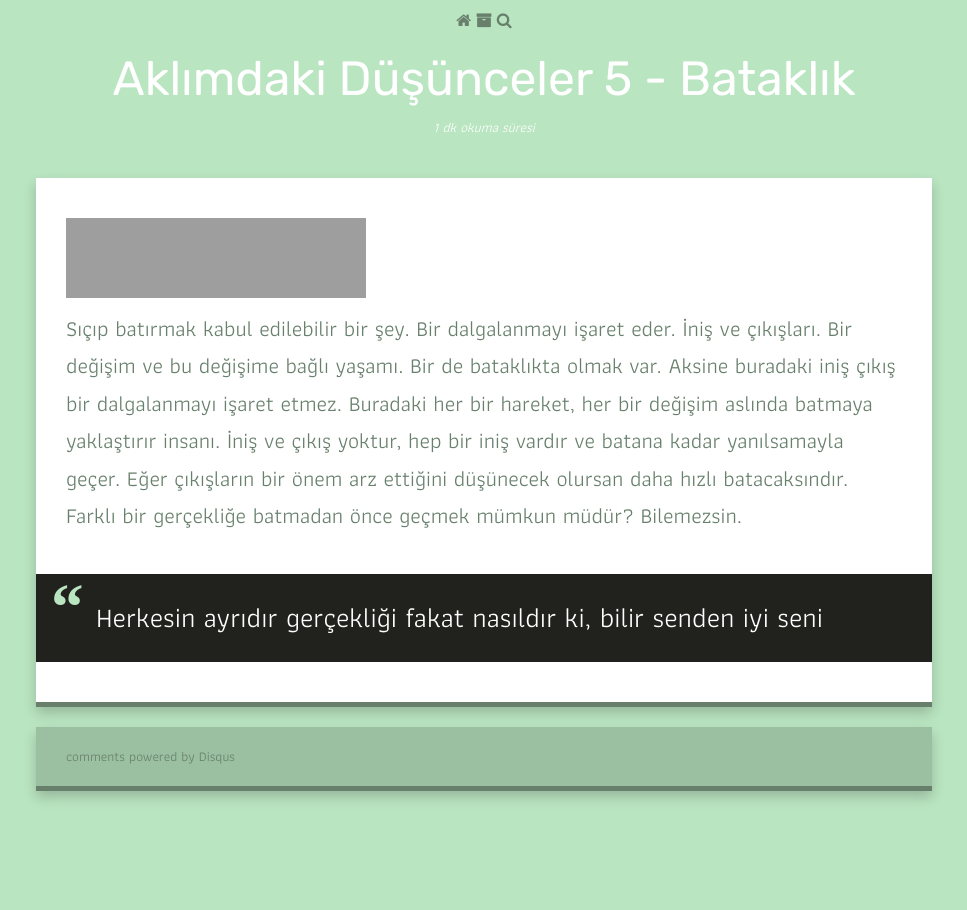
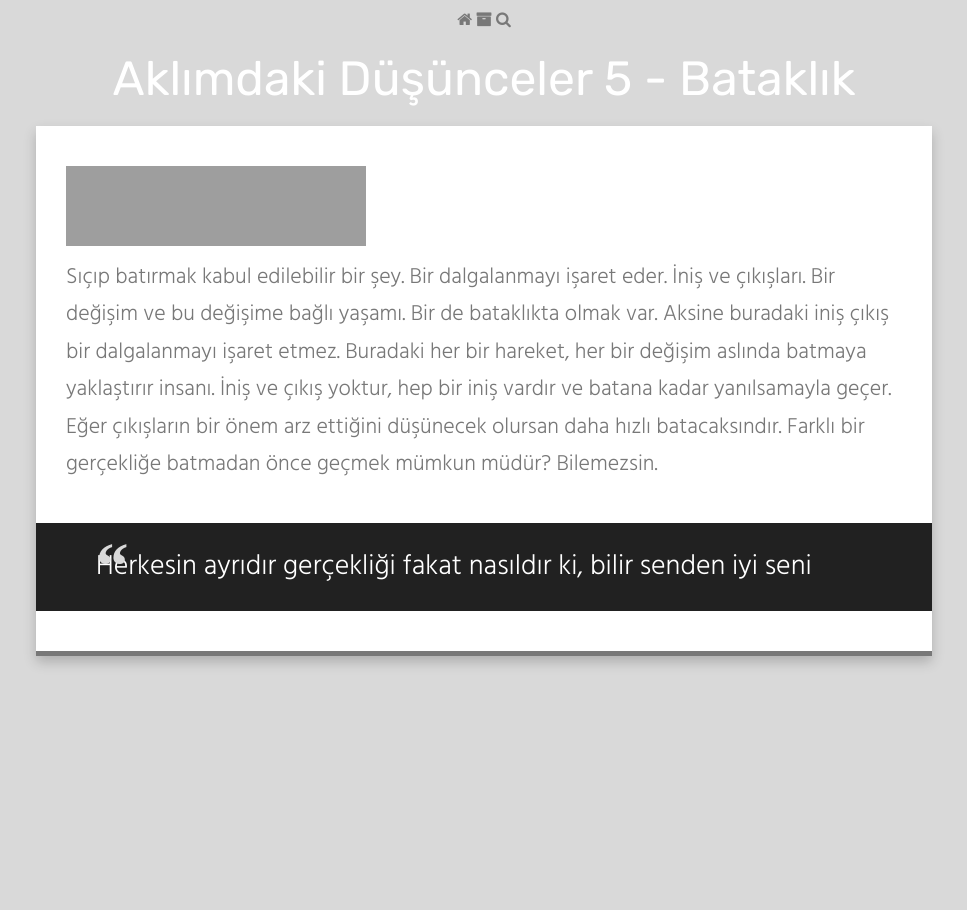
Before and after one commit to aniliyidogan/aniliyidogan.github.io, a Jekyll site: the page built from _posts/2018-05-27-bataklik.md, in a window 1280 px wide. Shown: the whole page, without its empty margins (156-1123 px from the left). Built offline with Jekyll 4.4.1, drawn with Linux system fonts in a browser that asks for light colours; nearby versions of some CDN libraries; comment, search, counter and statistics services are not loaded; grey boxes are pictures that could not be loaded.

Commit message:
Add new post

```diff
--- a/_config.yml
+++ b/_config.yml
@@ -5,7 +5,6 @@
 baseurl: ""
 url: "http://aniliyidogan.com/"
 title_description: "bir gün bir bit ve bir blog akşam dolaşmaya çıkmış"
-disqus_account: aniliyidogan
 github_repository: https://github.com/aniliyidogan
 post_limit: 5
 
@@ -13,9 +12,6 @@
 twitter_username: lifeis00FF00
 github_username:  aniliyidogan
 linkedin_link: https://tr.linkedin.com/in/aniliyidogan/
-
-# Footer
-footer: 'gizli bilgi: jekyll candır, tema için teşekkürler jacobtomlinson :)'
 
 # Build settings
 markdown: kramdown
--- a/_includes/footer.html
+++ b/_includes/footer.html
@@ -51,14 +51,3 @@
 
 </script>
 {% endif %}
-
-<script>
-  (function(i,s,o,g,r,a,m){i['GoogleAnalyticsObject']=r;i[r]=i[r]||function(){
-  (i[r].q=i[r].q||[]).push(arguments)},i[r].l=1*new Date();a=s.createElement(o),
-  m=s.getElementsByTagName(o)[0];a.async=1;a.src=g;m.parentNode.insertBefore(a,m)
-  })(window,document,'script','https://www.google-analytics.com/analytics.js','ga');
-
-  ga('create', 'UA-77397058-1', 'auto');
-  ga('send', 'pageview');
-
-</script>
--- a/_layouts/post.html
+++ b/_layouts/post.html
@@ -2,81 +2,12 @@
 layout: default
 ---
 
-{% if page.minutes %}
-  {% assign minutes = page.minutes %}
-{% else %}
-  {% assign minutes = content | number_of_words | divided_by: 180 %}
-  {% if minutes == 0 %}{% assign minutes = 1 %}{% endif %}
-{% endif %}
-
 <div class="container-fluid single">
   <div class="row">
-
     <div itemscope itemtype="http://schema.org/Article" class="col-md-12 article">
-
       <h1 class="header" itemprop="name">{{ page.title }}</h1>
-
-      <div class="author">
-        <small><i>
-          {% if page.author %}
-          <span itemprop="author">
-            {% if site.google_plus_link %}
-              <a rel="author" href="{{ site.google_plus_link }}">
-            {% endif %}
-            <span itemprop="author" itemscope itemtype="http://schema.org/Person">
-              <span itemprop="name">{{ page.author }}</span>
-            </span>
-            {% if site.google_plus_link %}
-              </a>
-            {% endif %}
-          </span>
-          {% endif %}
-      </div>
-
-      <div class="read-time">
-        <small>
-          {{ minutes }} dk okuma süresi
-        </small>
-      </div>
-
       <div class="content-panel content">
-
-        {% if page.series %}
-          This post is part of the series '{{ page.series }}':
-          <ol class="series">
-          {% for apost in site.posts reversed %}
-            {% if page.series == apost.series %}
-              <li>
-                {% if page.title == apost.title %}
-                  {% assign nextpost = true %}
-                  {{ apost.title }}
-                {% else %}
-                  {% if nextpost == true %}
-                    {% assign seriesnext = apost %}
-                  {% endif %}
-                  {% assign nextpost = false %}
-                  <a href="{{ apost.url }}">{{ apost.title }}</a>
-                {% endif %}
-              </li>
-            {% endif %}
-          {% endfor %}
-          </ol>
-        {% endif %}
-
         <span itemprop="articleBody">{{ content }}</span>
-
-        {% if page.series %}
-          {% if seriesnext %}
-            <i>Next post in the series:</i> <a href="{{ seriesnext.url }}">{{ seriesnext.title }}</a>
-          {% endif %}
-        {% endif %}
-
-
-        <div class="share">
-          <a href="https://twitter.com/share" class="twitter-share-button"></a>
-          <script>!function(d,s,id){var js,fjs=d.getElementsByTagName(s)[0],p=/^http:/.test(d.location)?'http':'https';if(!d.getElementById(id)){js=d.createElement(s);js.id=id;js.src=p+'://platform.twitter.com/widgets.js';fjs.parentNode.insertBefore(js,fjs);}}(document, 'script', 'twitter-wjs');</script>
-        </div>
-
 
         {% if page.tags and page.tags.size > 0 %}
         <div class="tags">
@@ -86,72 +17,7 @@
           </small>
         </div>
         {% endif %}
-
       </div>
-
-      {% if site.disqus_account %}
-      <div class="content-panel comments">
-        <div id="disqus_thread">
-          <noscript>Please enable JavaScript to view the <a href="http://disqus.com/?ref_noscript">comments powered by Disqus.</a></noscript>
-          <a href="http://disqus.com" class="dsq-brlink">comments powered by <span class="logo-disqus">Disqus</span></a>
-        </div>
-      </div>
-      {% endif %}
-
-      {% if site.related_posts.length > 0 %}
-      <div class="content-panel related clearfix">
-        {% for post in site.related_posts limit:1 %}
-        <div class="related-header">
-          <a href="{{ site.baseurl }}{{ post.url }}">daha fazla</a>
-        </div>
-          <div class="title">
-            <a href="{{ site.baseurl }}{{ post.url }}">{{ post.title }}</a>
-          </div>
-          <div class="excerpt">
-             {% if post.summary %}
-              {{ post.summary | strip_html | truncatewords:30 }}
-             {% else %}
-              {{ post.excerpt | strip_html | truncatewords:30 }}
-             {% endif %}
-            <a href="{{ site.baseurl }}{{ post.url }}">okumaya devam et</a>
-          </div>
-        {% endfor %}
-        <hr />
-        <div class="previous previous-next">
-          {% if page.previous %}
-          <p>
-            <a href="{{ site.baseurl }}{{ page.previous.url }}">{{ page.previous.title }}</a>
-          </p>
-          <p class="date">Published {{ page.previous.date | date: "%B %-d, %Y" }}</p>
-          {% endif %}
-        </div>
-        <div class="next previous-next">
-          {% if page.next %}
-          <p>
-            <a href="{{ site.baseurl }}{{ page.next.url }}">{{ page.next.title }}</a>
-          </p>
-          <p class="date">tarih {{ page.next.date | date: "%B %-d, %Y" }}</p>
-          {% endif %}
-        </div>
-      </div>
-      {% endif %}
-
     </div>
-
   </div>
-
 </div>
-
-{% if site.disqus_account %}
-<script type="text/javascript">
-/* * * CONFIGURATION VARIABLES: EDIT BEFORE PASTING INTO YOUR WEBPAGE * * */
-function disqus_config() { this.experiment.enable_scroll_container = true; }
-var disqus_shortname = "{{ site.disqus_account }}"; // required: replace example with your forum shortname
-/* * * DON'T EDIT BELOW THIS LINE * * */
-(function() {
-  var dsq = document.createElement('script'); dsq.type = 'text/javascript'; dsq.async = true;
-  dsq.src = '//' + disqus_shortname + '.disqus.com/embed.js';
-  (document.getElementsByTagName('head')[0] || document.getElementsByTagName('body')[0]).appendChild(dsq);
-})();
-</script>
-{% endif %}
--- a/css/style.scss
+++ b/css/style.scss
@@ -2,7 +2,7 @@
 ---
 @import url(https://fonts.googleapis.com/css?family=Rubik&subset=latin,latin-ext);
 @import url(http://fonts.googleapis.com/css?family=Anonymous+Pro:400,700);
-@import url('https://fonts.googleapis.com/css?family=Athiti');
+@import url('https://fonts.googleapis.com/css?family=Hind:300');
 
 /* Colours */
 $twitter:        #6dabda;
@@ -29,19 +29,26 @@
 
 /* Globals */
 
+*{
+	-moz-filter: grayscale(100%);
+	-webkit-filter: grayscale(100%);
+	filter: gray;
+	filter: grayscale(100%);
+}
+
 html {
 	height: 100%;
 	overflow-x: hidden;
 }
 
 body {
-	font-family: 'Athiti', sans-serif;
+	font-family: 'Hind', sans-serif;
 	font-weight: 300;
 	background-color: $one;
 	color: $white;
 	font-size: 16px;
 	height: 100%;
-	width: 100%
+	width: 100%;
 }
 
 a, a:active {
@@ -124,7 +131,7 @@
 	padding-left: 30px;
 	padding-right: 30px;
 	margin-top: 20px;
-	font-family: 'Athiti', sans-serif;
+	font-family: 'Hind', sans-serif;
 	box-shadow: 0px 0px 0px 0px, 0px 6px 12px rgba(0, 0, 0, 0.2);
 	border-bottom: 5px solid $red;
 	font-style: normal;
@@ -670,16 +677,10 @@
 
 		.feedback {
 			text-align: center;
-
 			.fa-heart {
 				color: $red;
 			}
-
 		}
-
-		.comments {
-		}
-
 	}
 }
 
@@ -773,37 +774,6 @@
 	}
 }
 
-.footer {
-	width: 100%;
-	margin-left: 0%;
-
-	.fa-heart {
-		color: $red;
-	}
-
-	@media (min-width: $screen-sm-min) {
-		width: 90%;
-		margin-left: 5%;
-	}
-
-	@media (min-width: $screen-md-min) {
-		width: 80%;
-		margin-left: 10%;
-	}
-
-	@media (min-width: $screen-lg-min) {
-		width: 70%;
-		margin-left: 15%;
-	}
-
-	div {
-		color: $one;
-		text-align: center;
-		margin-top: 20px;
-		margin-bottom: 20px;
-	}
-}
-
 .btn-categories {
 	background-color: $red;
 	border-color: $red;
```
Also changed, not shown: _posts/2019-01-28-insanlar-neden-gokyuzune-dogru-yurumez.md.md (added, +24 -0 lines), index.html (+16 -29 lines), README.md.
